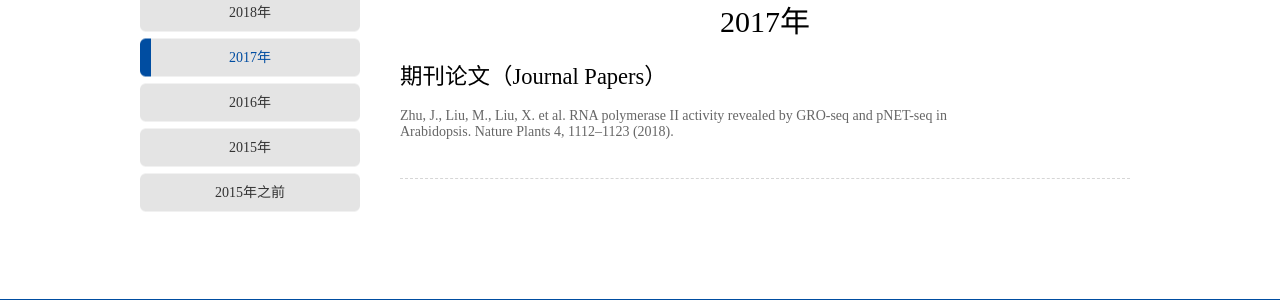
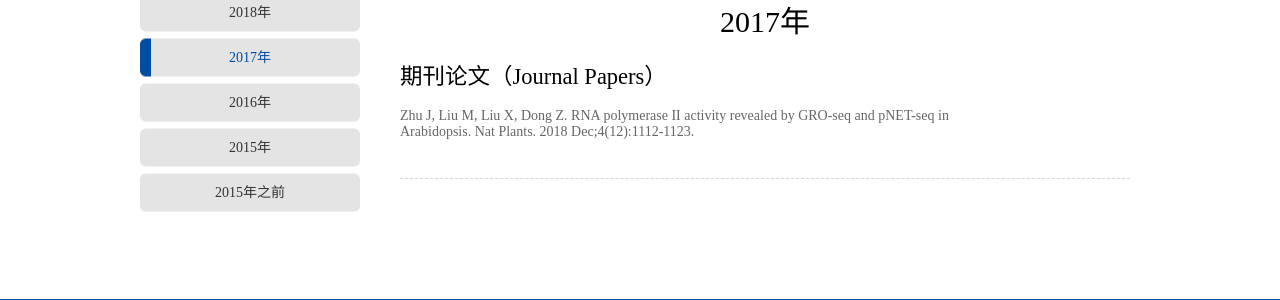
Before and after one commit to zhanweimin2021/zhanweimin2021.github.io, a Jekyll site: the page built from pages/2017.html, in a window 1280 px wide. Shown: the part 299-599 px from the top of the page. Built offline with Jekyll 4.4.1, drawn with Linux system fonts in a browser that asks for light colours.

Commit message:
Update 2017.html

```diff
--- a/pages/2017.html
+++ b/pages/2017.html
@@ -17,7 +17,7 @@ description: 2017年
       <h2>期刊论文（Journal Papers）</h2>
       <ul>
         <li style="height:70px;">
-          <div class="n_temp_r_b1"><h4><a href="https://doi.org/10.1038/s41477-018-0280-0" target="_blank">Zhu, J., Liu, M., Liu, X. et al. RNA polymerase II activity revealed by GRO-seq and pNET-seq in Arabidopsis. Nature Plants 4, 1112–1123 (2018). </a></h4></div>
+          <div class="n_temp_r_b1"><h4><a href="https://doi.org/10.1038/s41477-018-0280-0" target="_blank">Zhu J, Liu M, Liu X, Dong Z. RNA polymerase II activity revealed by GRO-seq and pNET-seq in Arabidopsis. Nat Plants. 2018 Dec;4(12):1112-1123. </a></h4></div>
         </li>
       </ul>
       <div style="margin-top:50px"></div>
```
